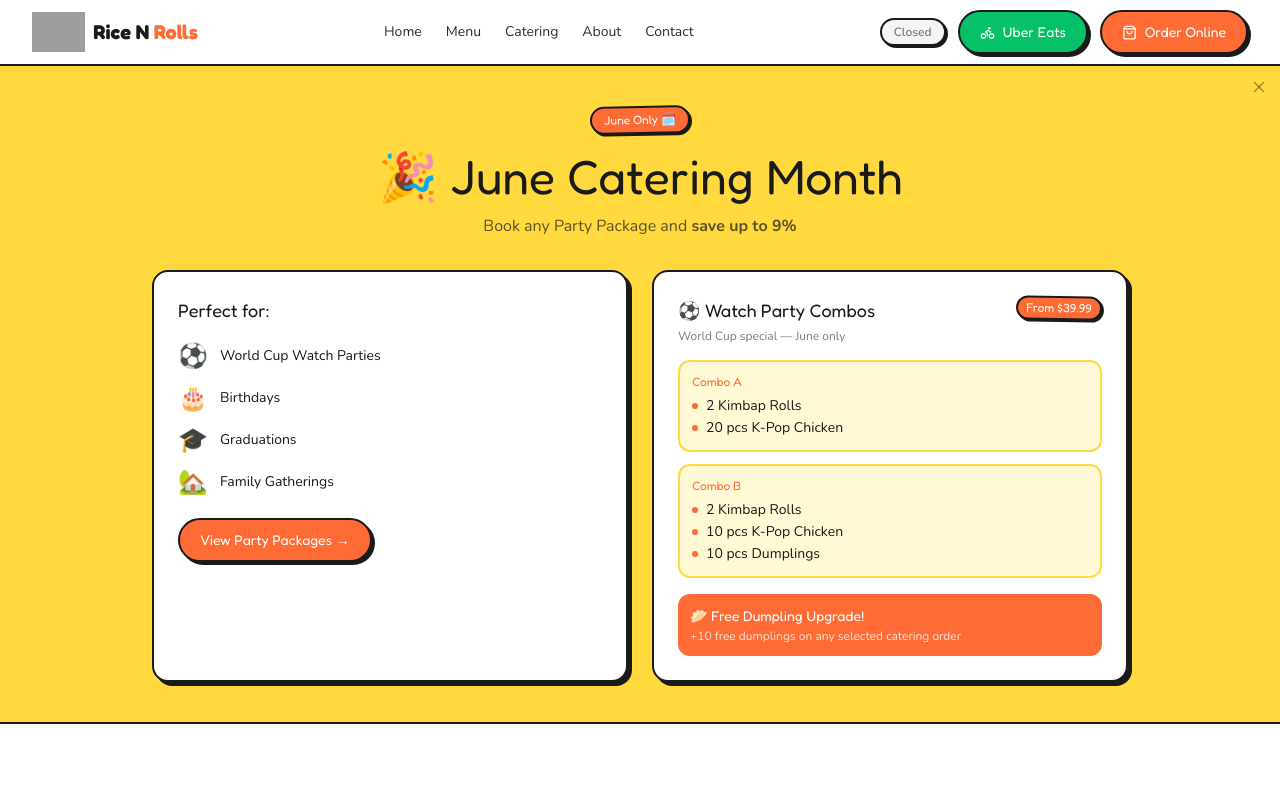
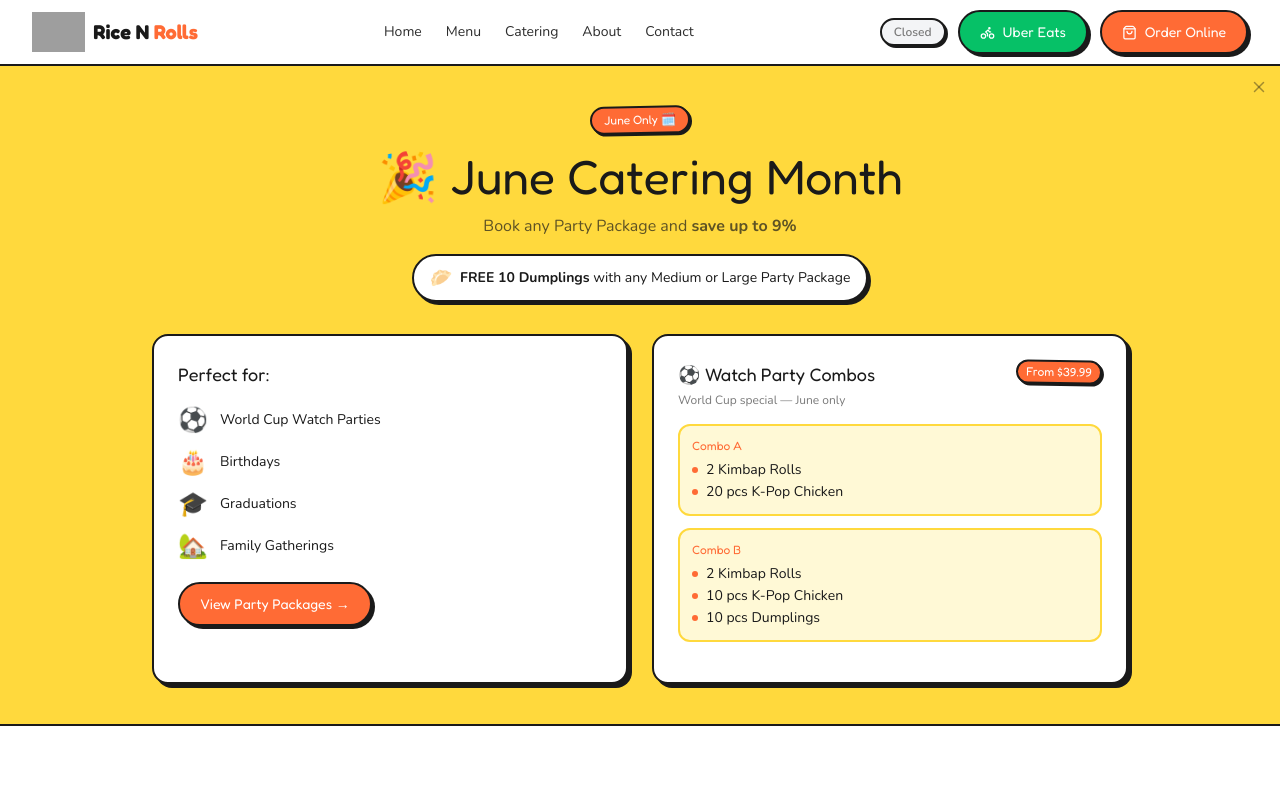
Before and after one commit to linhtruong78/ricenrolls-v2, a Next.js app: page / in a window 1280 px wide. Shown: the top 800 px of the page. Built offline with nearby package versions, Linux system fonts and the light colour scheme; grey boxes are pictures that could not be loaded.

Commit message:
Update free dumpling offer to Medium/Large Party Package only
Co-Authored-By: Claude Sonnet 4.6 <noreply@anthropic.com>

```diff
--- a/src/components/home/JunePromo.tsx
+++ b/src/components/home/JunePromo.tsx
@@ -42,6 +42,10 @@ export default function JunePromo() {
           <span className="sticker bg-o-500 text-white text-xs font-heading font-600 px-3 py-1 rounded-full inline-block mb-3 rotate-[-1deg]">June Only 🗓️</span>
           <h2 className="font-heading text-4xl sm:text-5xl font-700 text-ink leading-tight">🎉 June Catering Month</h2>
           <p className="font-body text-ink/70 mt-2 text-base">Book any Party Package and <strong>save up to 9%</strong></p>
+          <div className="inline-flex items-center gap-2 mt-4 bg-white rounded-full px-4 py-2 border-2 border-ink shadow-[3px_3px_0px_0px_#1a1a1a]">
+            <span className="text-lg">🥟</span>
+            <p className="font-body font-700 text-ink text-sm"><strong>FREE 10 Dumplings</strong> with any Medium or Large Party Package</p>
+          </div>
         </div>
 
         <div className="grid grid-cols-1 lg:grid-cols-2 gap-6">
@@ -86,10 +90,6 @@ export default function JunePromo() {
               ))}
             </div>
 
-            <div className="bg-o-500 rounded-xl p-3 text-white">
-              <p className="font-heading font-700 text-sm">🥟 Free Dumpling Upgrade!</p>
-              <p className="font-body text-xs mt-0.5 text-white/80">+10 free dumplings on any selected catering order</p>
-            </div>
           </div>
 
         </div>
```
